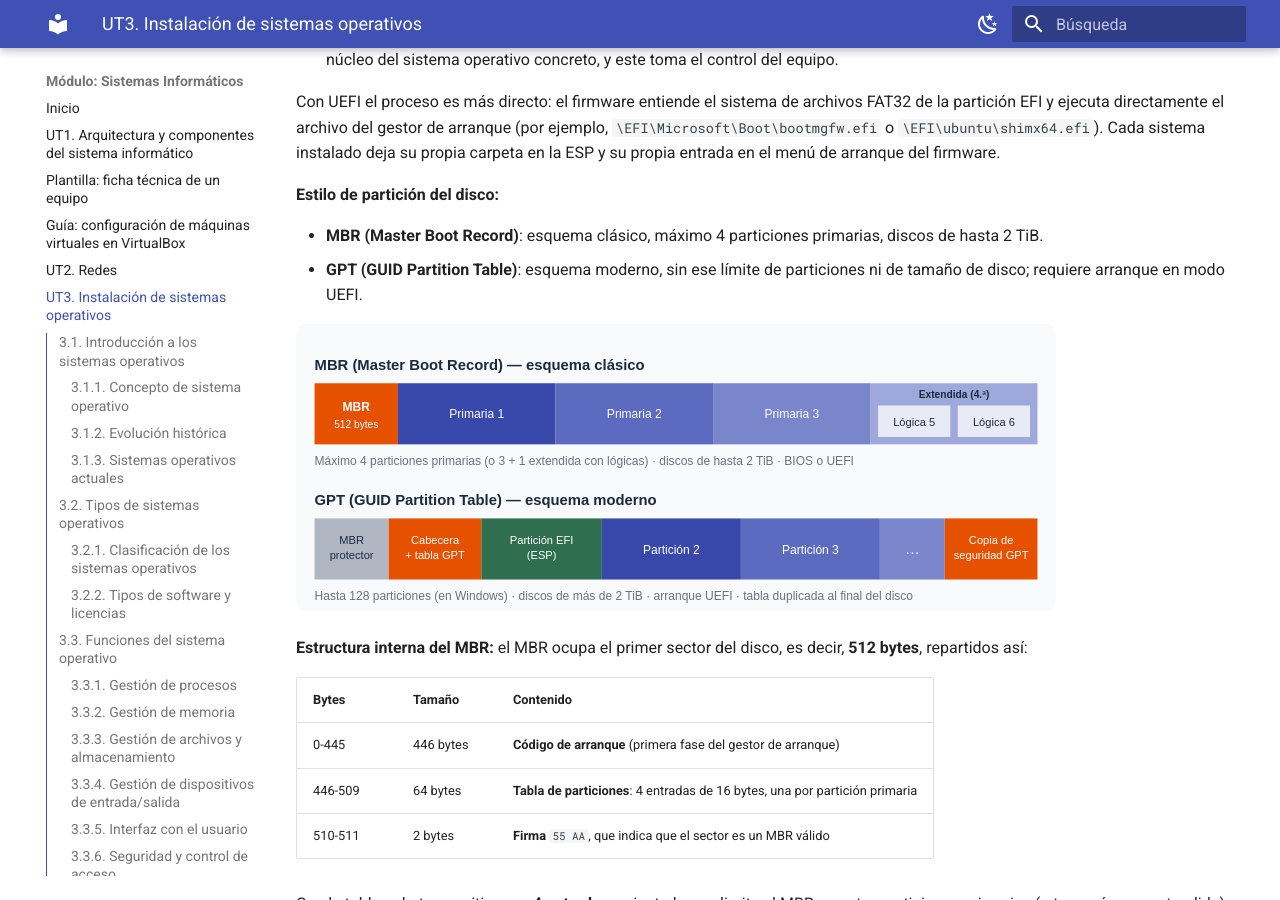
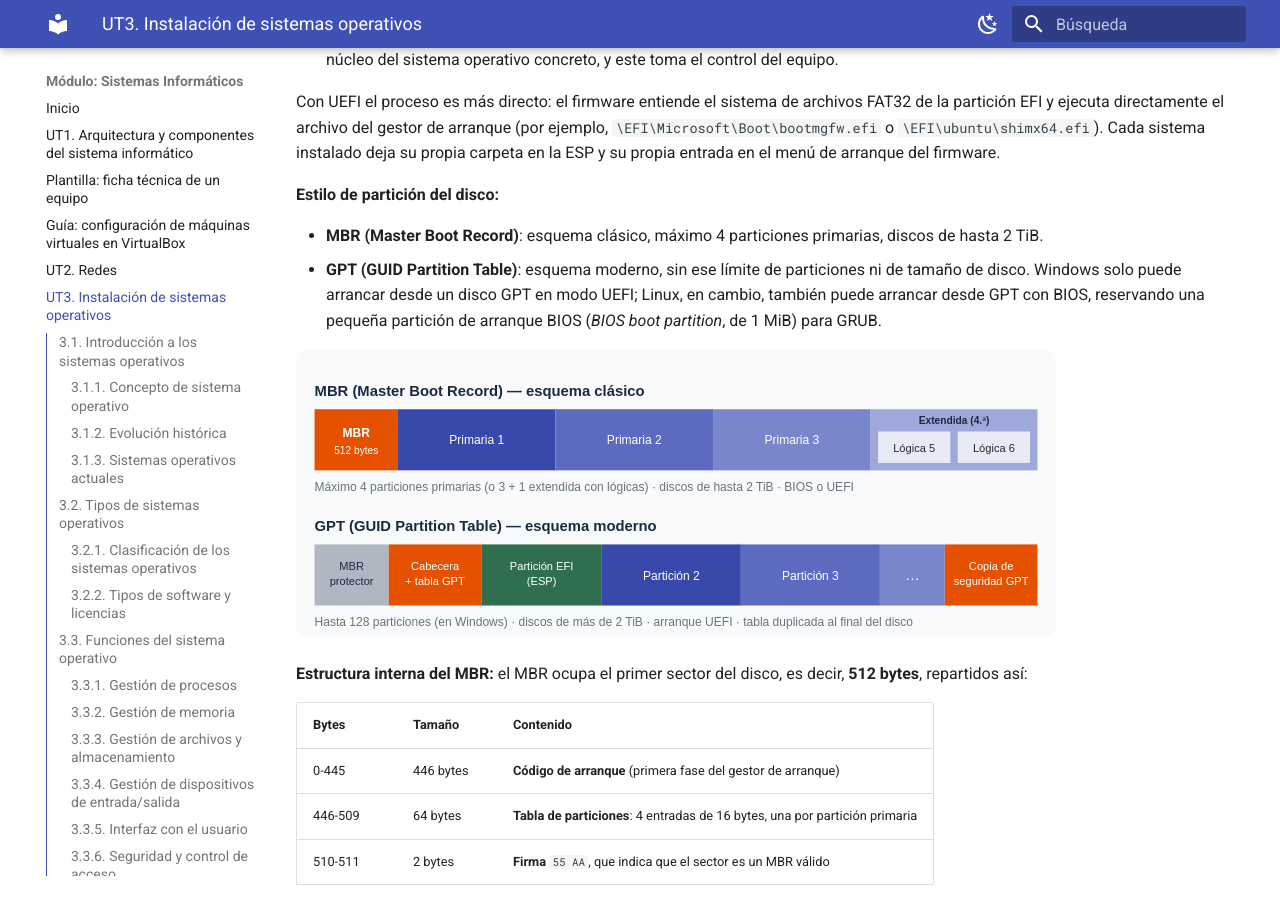
Before and after one commit to angelabserrano/sistemas-informaticos, an MkDocs documentation site: the page built from docs/ut3.md, in a window 1280 px wide and 900 px high, scrolled down 12776 px. Built offline with MkDocs 1.6.1 and Material for MkDocs 9.7.7, drawn with Linux system fonts in a browser that asks for light colours.

Commit message:
Corrige el requisito UEFI de GPT y la referencia al MBR de la UT1
- UT3 (3.5.2): GPT solo exige UEFI para arrancar Windows; Linux puede
  arrancar desde GPT con BIOS mediante una BIOS boot partition.
- UT1 (1.5): la referencia "ver 1.8" sobre MBR/EFI apunta ahora a la
  UT3, apartado 3.5.2, donde se explican en detalle.

Co-Authored-By: Claude Opus 5.5 <noreply@anthropic.com>
Claude-Session: https://claude.ai/code/session_01G23AmZZwAe8YqCan6mAMNQ

```diff
--- a/docs/ut3.md
+++ b/docs/ut3.md
@@ -317,7 +317,7 @@ Con UEFI el proceso es más directo: el firmware entiende el sistema de archivos
 **Estilo de partición del disco:**
 
 - **MBR (Master Boot Record)**: esquema clásico, máximo 4 particiones primarias, discos de hasta 2 TiB.
-- **GPT (GUID Partition Table)**: esquema moderno, sin ese límite de particiones ni de tamaño de disco; requiere arranque en modo UEFI.
+- **GPT (GUID Partition Table)**: esquema moderno, sin ese límite de particiones ni de tamaño de disco. Windows solo puede arrancar desde un disco GPT en modo UEFI; Linux, en cambio, también puede arrancar desde GPT con BIOS, reservando una pequeña partición de arranque BIOS (*BIOS boot partition*, de 1 MiB) para GRUB.
 
 ![Estructura de un disco con MBR (sector MBR, tres particiones primarias y una extendida con particiones lógicas) frente a uno con GPT (MBR protector, cabecera y tabla GPT, partición EFI, resto de particiones y copia de seguridad de la tabla al final del disco)](img/ut3_mbr_gpt.svg){width=760}
 
```
Also changed, not shown: docs/ut1.md (+1 -1 lines).
